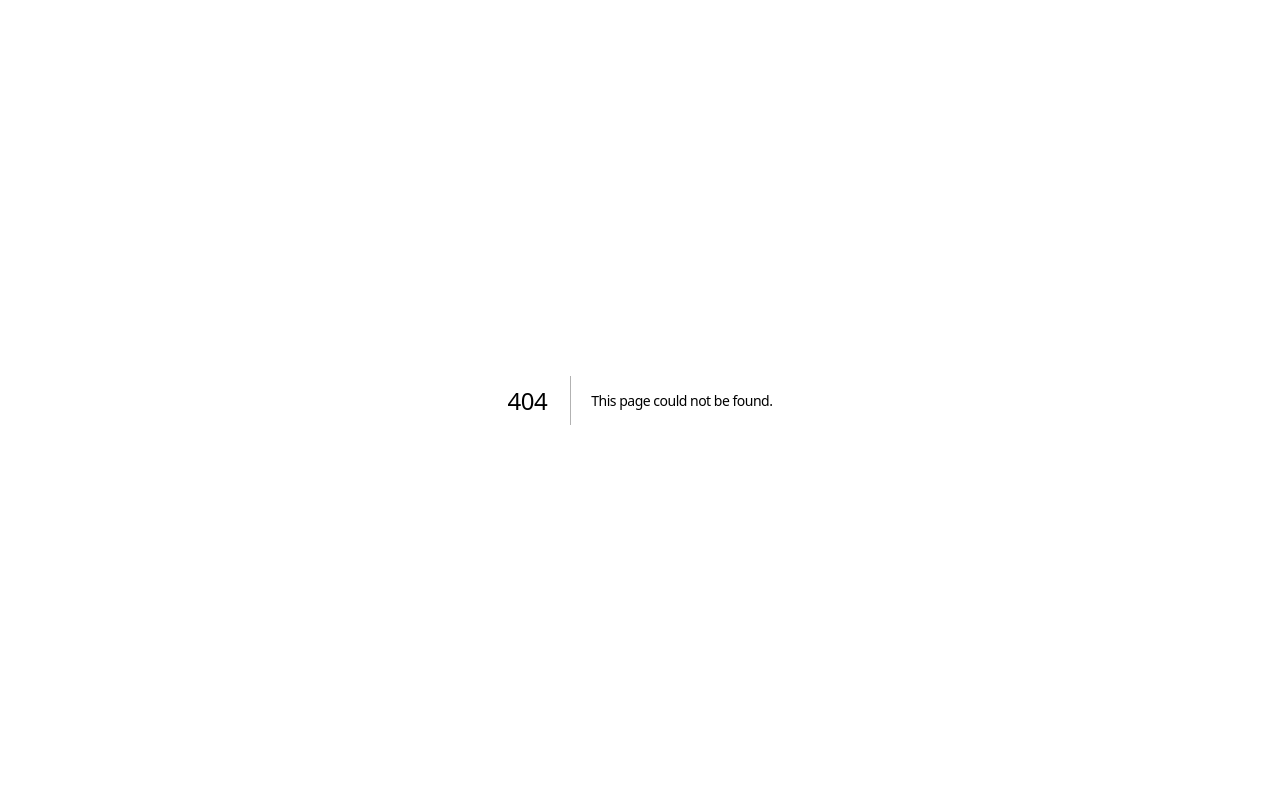
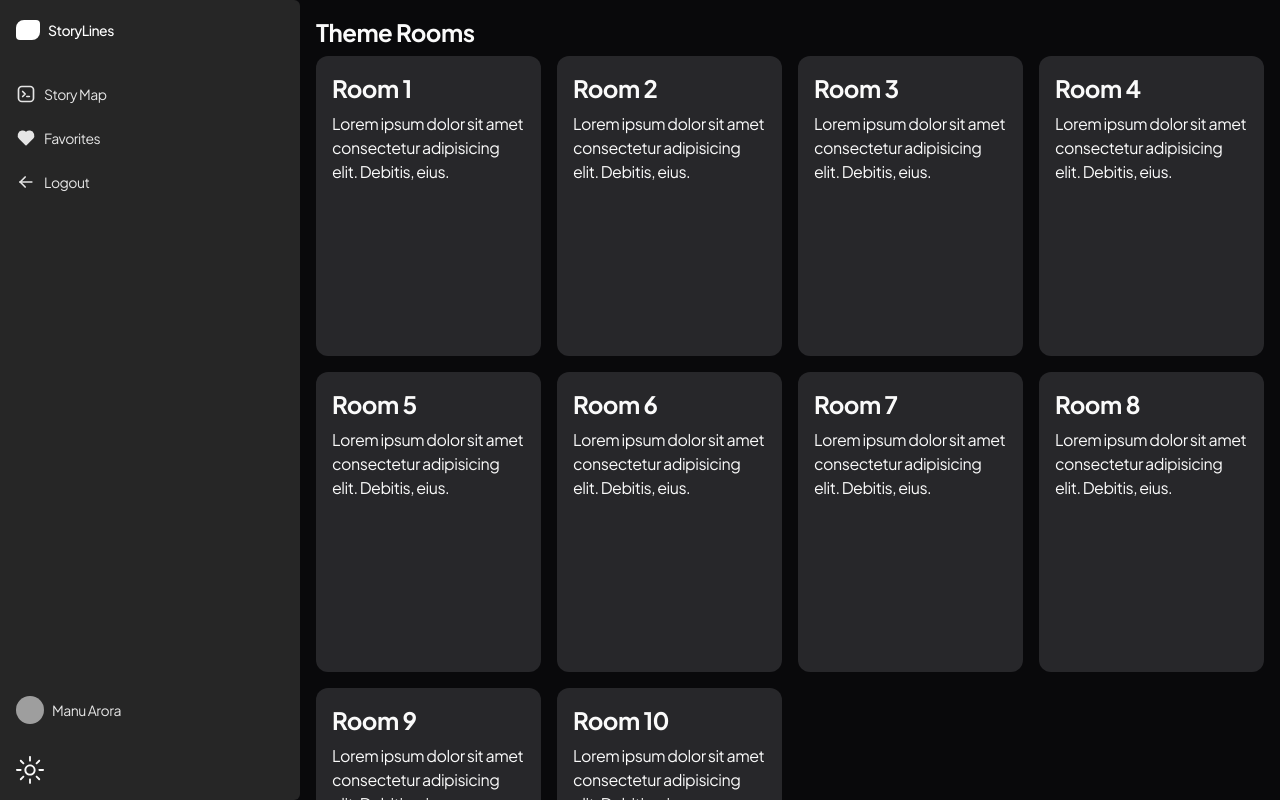
Before and after one commit to praneethravuri/storylines, a Next.js app: page /home in a window 1280 px wide. Before the commit this address had no page. Built offline with nearby package versions, Linux system fonts and the light colour scheme; grey boxes are pictures that could not be loaded.

Commit message:
feat: theme rooms

```diff
--- /dev/null
+++ b/app/home/page.tsx
@@ -0,0 +1,35 @@
+import React from 'react';
+import { SidebarNav } from "@/components/SidebarNav";
+import Link from 'next/link';
+
+const ThemeRoomsPage = () => {
+    // This could be replaced with actual data fetched from your backend
+    const rooms = Array(10).fill(null).map((_, index) => ({
+        id: index,
+        title: `Room ${index + 1}`,
+        description: 'Lorem ipsum dolor sit amet consectetur adipisicing elit. Debitis, eius.'
+    }));
+
+    return (
+        <div className="h-screen flex">
+            <div className="flex-shrink-0">
+                <SidebarNav />
+            </div>
+            <div className="flex-grow overflow-auto p-4">
+                <h1 className="heading-secondary mb-2">Theme Rooms</h1>
+                <div className="grid grid-cols-1 sm:grid-cols-2 md:grid-cols-3 lg:grid-cols-4 gap-4">
+                    {rooms.map((room, index) => (
+                        <div key={index}>
+                            <Link href="/storymap" className="h-[300px] w-full bg-secondary rounded-xl p-4 flex flex-col">
+                                <h2 className="heading-secondary">{room.title}</h2>
+                                <p className="">{room.description}</p>
+                            </Link>
+                        </div>
+                    ))}
+                </div>
+            </div>
+        </div>
+    );
+};
+
+export default ThemeRoomsPage;
--- a/styles/global.css
+++ b/styles/global.css
@@ -109,7 +109,7 @@
   }
 
   .heading-secondary {
-    @apply text-2xl font-semibold text-foreground mb-2;
+    @apply text-2xl font-bold text-foreground mb-2;
   }
 
   .heading-landing {
```
